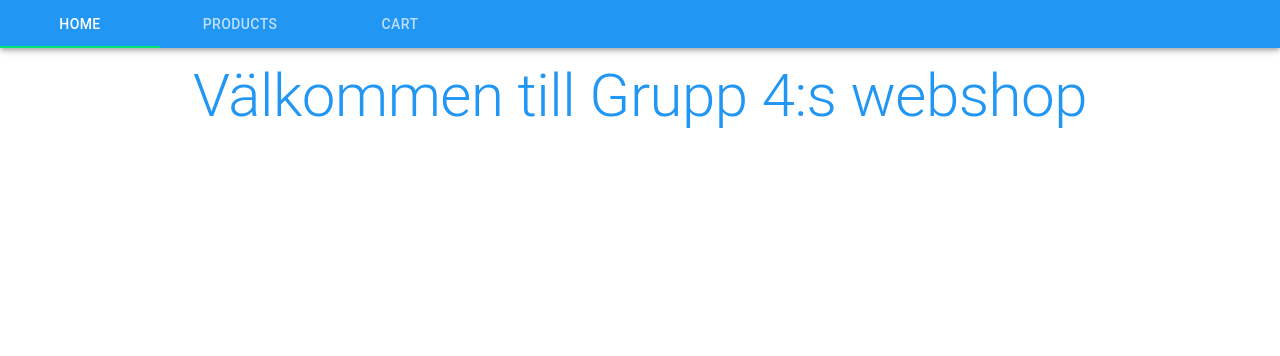
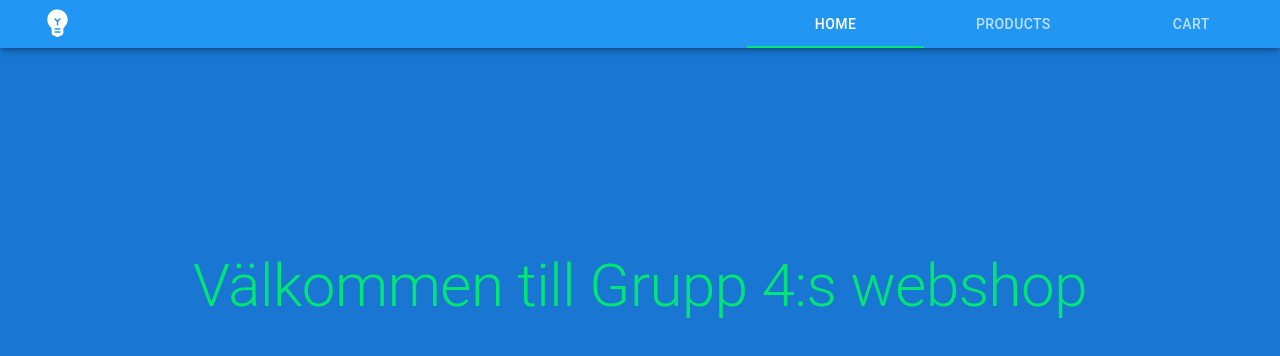
Before and after one commit to astisilva/Grupp-4-webshop, a React (Create React App) app: page / in a window 1280 px wide. Shown: the top 356 px of the page. Built offline with nearby package versions, Linux system fonts and the light colour scheme.

Commit message:
Style update

```diff
--- a/package.json
+++ b/package.json
@@ -4,6 +4,7 @@
   "private": true,
   "dependencies": {
     "@material-ui/core": "^4.9.9",
+    "@material-ui/icons": "^4.9.1",
     "@testing-library/jest-dom": "^4.2.4",
     "@testing-library/react": "^9.5.0",
     "@testing-library/user-event": "^7.2.1",
--- a/src/App.tsx
+++ b/src/App.tsx
@@ -1,16 +1,17 @@
 import React, { useState } from "react";
 import "./App.css";
 import "./main.scss";
-import { AppBar, Tabs, Tab, ThemeProvider } from "@material-ui/core";
+import { AppBar, Tabs, Tab, ThemeProvider, Box, Grid } from "@material-ui/core";
 import { createMuiTheme } from '@material-ui/core/styles';
 import { BrowserRouter as Router, Switch, Route, Link } from "react-router-dom";
-
 import { Home } from "./Components/Home";
 import { Products, IProducts } from "./Components/Products";
 import { Details } from "./Components/Details";
 import { Cart } from "./Components/Cart";
 import { Register } from "./Components/Order";
 import { blue, green } from "@material-ui/core/colors";
+import EmojiObjectsIcon from '@material-ui/icons/EmojiObjects';
+
 
 function App() {
   const theme = createMuiTheme({
@@ -60,9 +61,39 @@ function App() {
     <div className="App">
       <Router>
         <ThemeProvider theme={theme}>
+          <Box
+          bgcolor="primary.dark"
+          minHeight="100vh"
+          >
             <AppBar title="My App" color="primary">
+              <Grid
+              container
+              alignItems="center"
+              justify="space-between"
+              >
+                <Grid
+                item
+                xs={2}
+                sm={3}
+                md={5}
+                lg={7}
+                xl={9}
+                >
+                  <Box pl={{ xs: 2, sm: 5 }}>
+                  <EmojiObjectsIcon fontSize="large"/>
+                  </Box>
+                </Grid>
+                <Grid
+                item
+                xs={10}
+                sm={9}
+                md={7}
+                lg={5}
+                xl={3}
+                >
                   <Tabs
                   value={siderValue}
+                  variant="fullWidth"
                   >
                   <Tab
                       label="Home"
@@ -84,10 +115,10 @@ function App() {
                       to="/cart"
                       />
                   </Tabs>
+                </Grid>
+              </Grid>
             </AppBar>
-        <br />
-        <br />
-        <br />
+            <Box pt="50px">
               <Switch>
                 <Route
                 path="/"
@@ -125,6 +156,8 @@ function App() {
                 }
                 />
               </Switch>
+            </Box>
+          </Box>
           </ThemeProvider>
       </Router>
     </div>
--- a/src/Components/Details.tsx
+++ b/src/Components/Details.tsx
@@ -3,6 +3,7 @@ import { Box, CardMedia, Grid, Typography } from '@material-ui/core';
 import * as React from 'react';
 import { useLocation } from 'react-router-dom';
 import { IProducts } from './Products';
+
 
 interface IProduct {
     product: IProducts;
@@ -43,26 +44,27 @@ export function Details () {
               bgcolor='warning.main'
               pt={5}
               pb={5}
+              color="#FFF"
               >
                 <Typography
                   variant='h5'
                   align='center'
                   >
-                  <Box color="#FFF"> {product.name} </Box>
+                  {product.name}
                 </Typography>
                 <Typography
                   variant='body1'
                   align='center'
                   gutterBottom
                   >
-                  <Box color="#FFF"> {product.description} </Box>
+                  {product.description}
                 </Typography>
                 <Typography
                   variant='h5'
                   align='center'
                   gutterBottom
                   >
-                  <Box color="#FFF"> {product.price} kr</Box>
+                  {product.price} kr
                 </Typography>
               </Box>
             </Grid>
--- a/src/Components/Home.tsx
+++ b/src/Components/Home.tsx
@@ -3,10 +3,12 @@ import * as React from 'react';
 
 export function Home () {
     return (
-      <Box>
+      <Box
+      mt="25vh"
+      >
       <Typography
       variant='h2'
-      color='primary'
+      color='secondary'
       align='center'
       >Välkommen till Grupp 4:s webshop</Typography>
       </Box>
--- a/src/Components/Products.tsx
+++ b/src/Components/Products.tsx
@@ -9,7 +9,7 @@ import CardMedia from "@material-ui/core/CardMedia";
 import Button from "@material-ui/core/Button";
 import Typography from "@material-ui/core/Typography";
 import { Link } from "react-router-dom";
-import { Grid } from "@material-ui/core";
+import { Box, Grid } from "@material-ui/core";
 
 export interface IProducts {
   id: number;
@@ -54,6 +54,9 @@ export function Products(props: IOrderProps) {
           md={4}
           lg={3}>
           <Card>
+            <Box
+            bgcolor="primary.dark"
+            >
             <CardActionArea
               component={Link}
               to={{
@@ -79,7 +82,7 @@ export function Products(props: IOrderProps) {
                 <Typography
                   variant="body2"
                   noWrap={true}
-                    color="primary"
+                  color="secondary"
                   component="p"
                   style={{ height: "50px" }}
                   >
@@ -99,6 +102,7 @@ export function Products(props: IOrderProps) {
               </Button>
             </CardActions>
             </CardActionArea>
+            </Box>
           </Card>
           </Grid>
         );
```
Also changed, not shown: 1 other file (tests, documents, lock files or other folders). Lines whose indentation alone changed are shown as unchanged.
